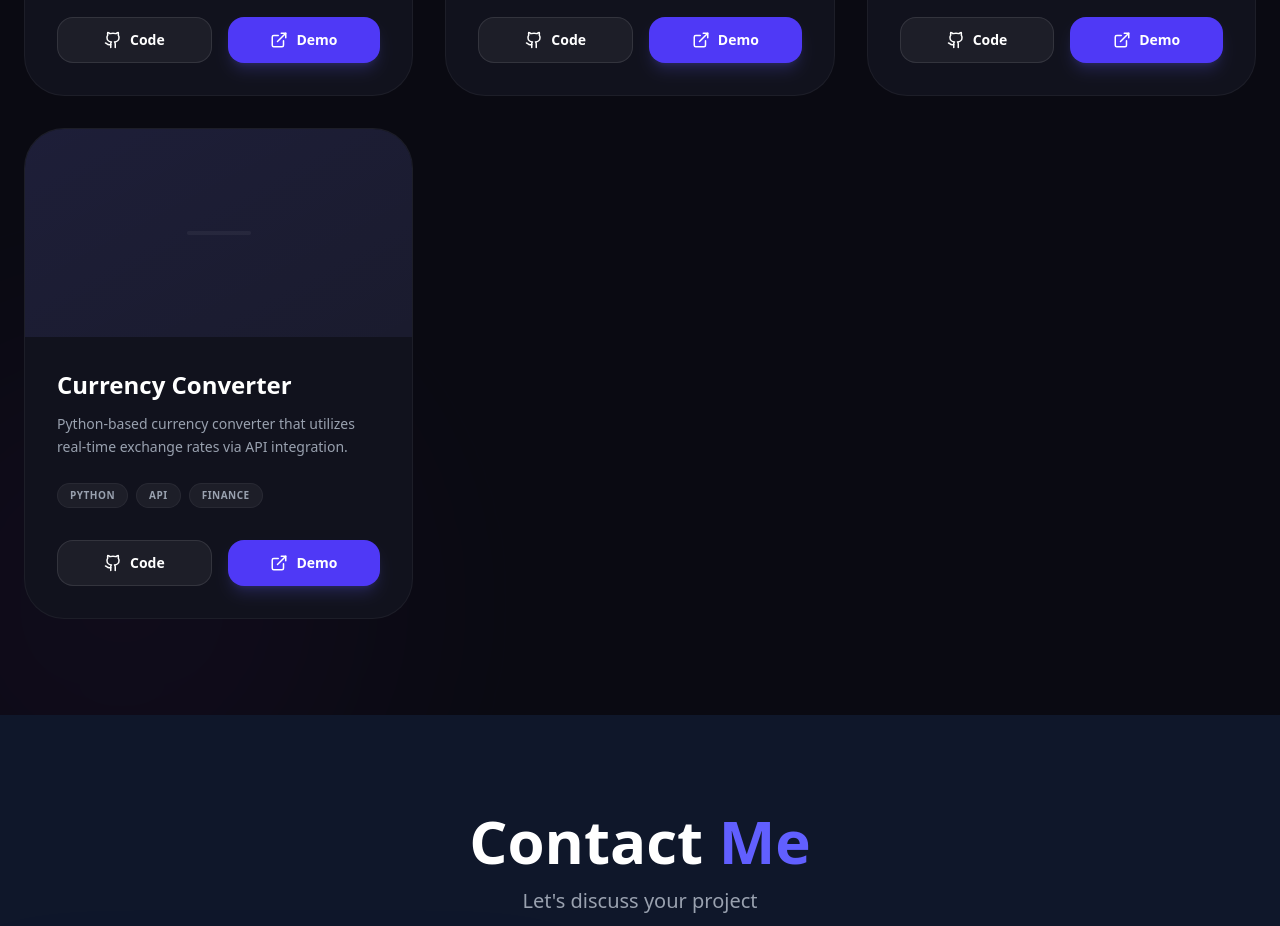
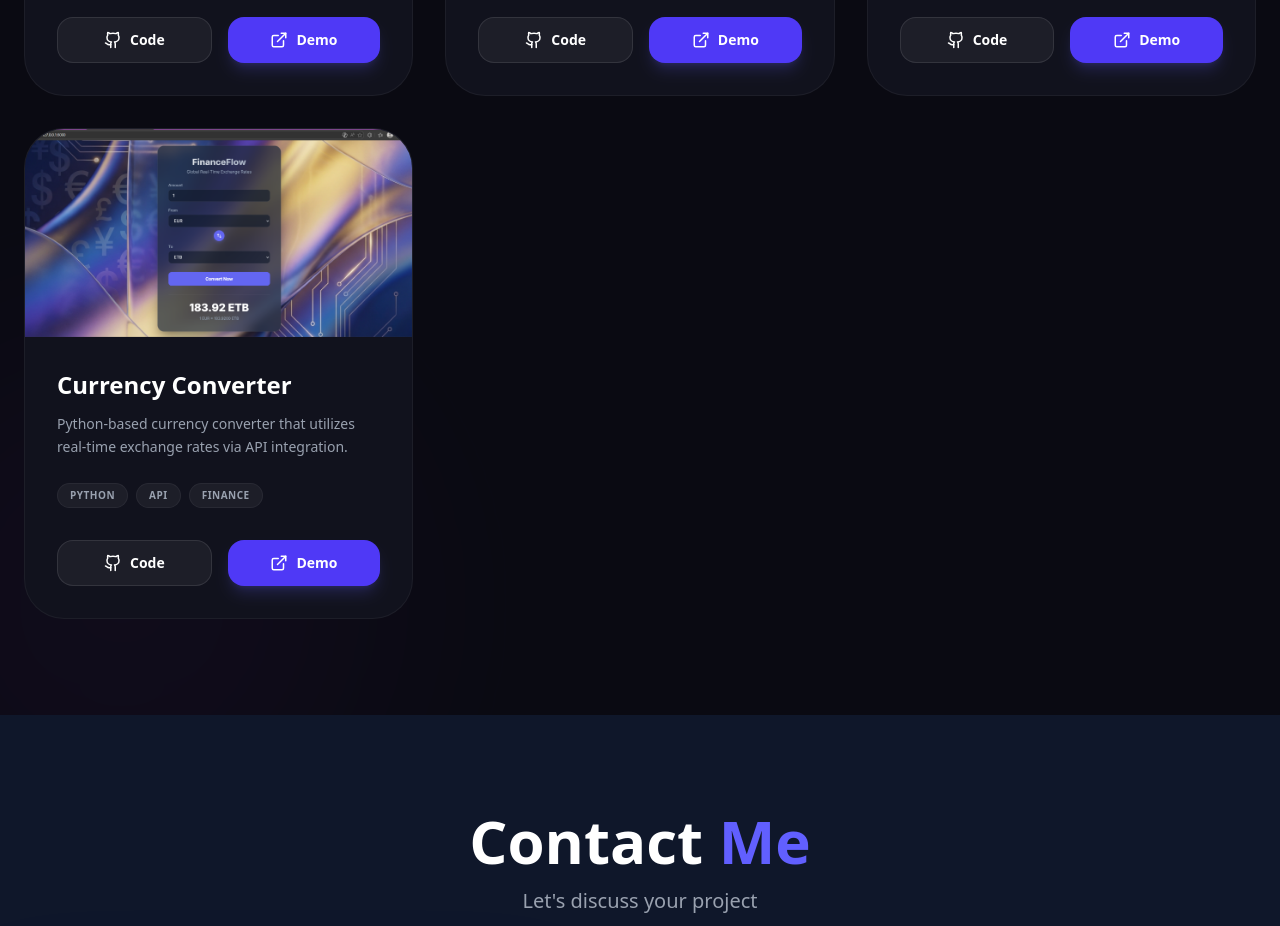
Before and after one commit to biniam7534/portfolio, a React (Vite) app in the folder client/: page / in a window 1280 px wide. Shown: the part 3100-4026 px from the top of the page. Built offline with nearby package versions, Linux system fonts and the light colour scheme.

Commit message:
insert the output of currency converter

```diff
--- a/client/src/components/project.jsx
+++ b/client/src/components/project.jsx
@@ -11,6 +11,8 @@ import { motion } from 'framer-motion';
 import ECommerceImg from '../assets/E_commerce.png';
 import StudentMgmtImg from '../assets/student_manegment.png';
 import CampusSafetyImg from '../assets/campus-safety.png';
+import CurrencyConverterImg from '../assets/currencyconverter.png';
+
 
 
 
@@ -55,7 +57,8 @@ const projects = [
         subheading: "Python Financial Utility",
         description: "Python-based currency converter that utilizes real-time exchange rates via API integration.",
         tags: ["Python", "API", "Finance"],
-        github: "https://github.com/biniam7534",
+        image: CurrencyConverterImg,
+        github: "https://github.com/biniam7534/Currency-converter-",
         demo: "#",
         color: "blue"
     }
```
Also changed, not shown: client/src/assets/currencyconverter.png (added).
